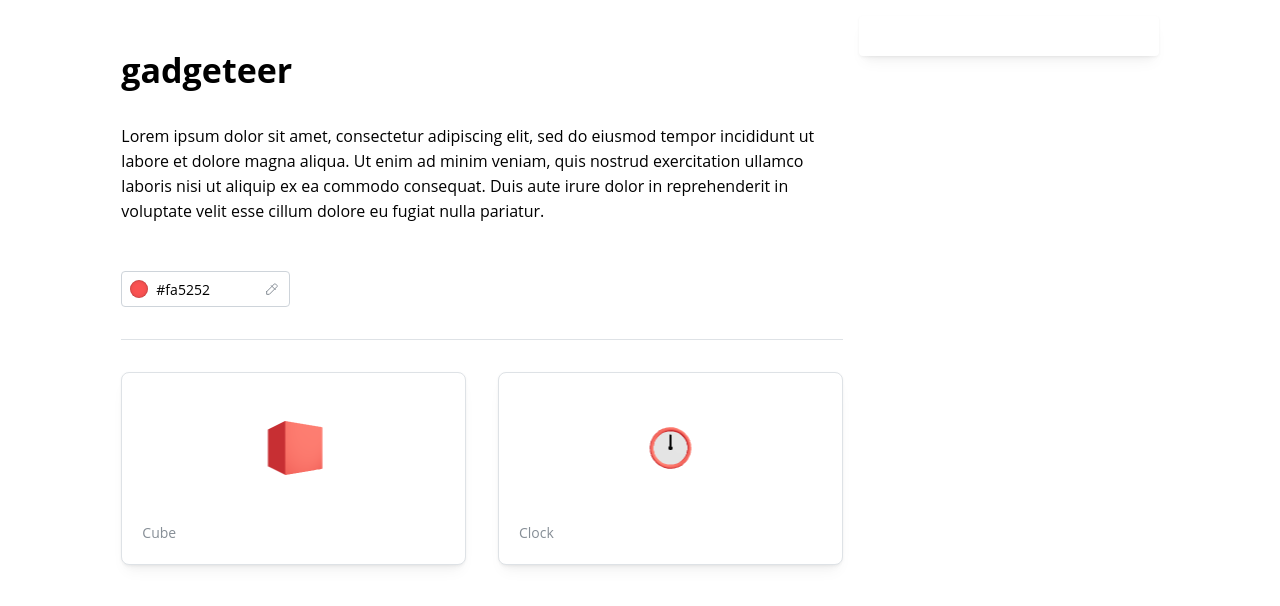
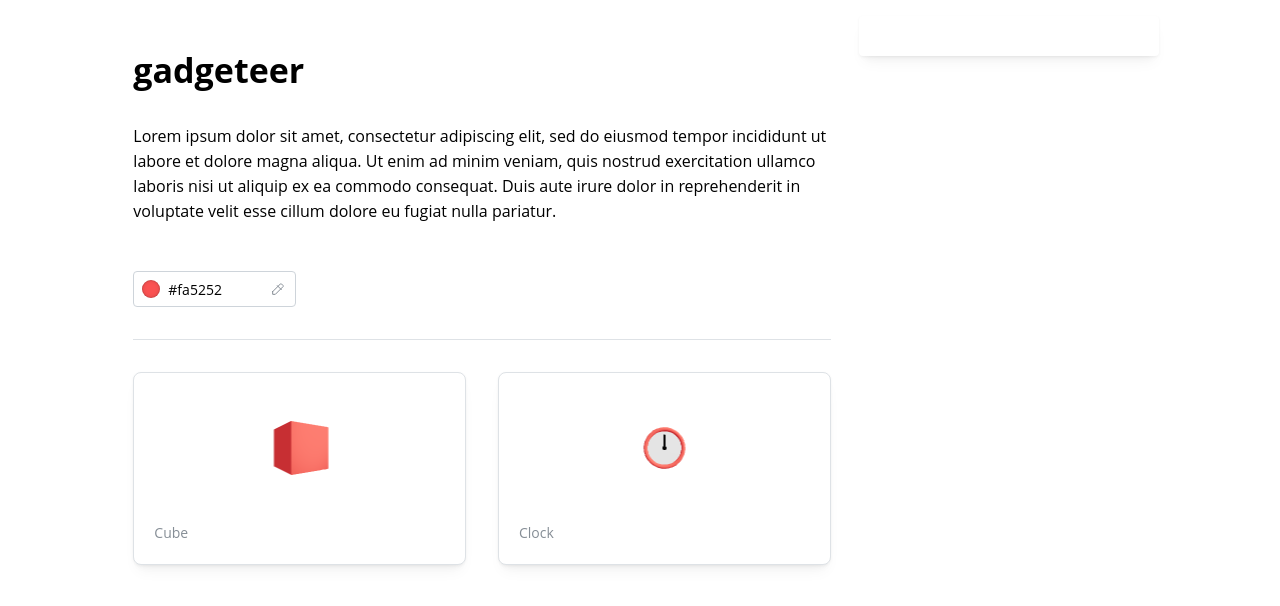
Before and after one commit to janakitti/gadgets, a React (Create React App) app: page / in a window 1280 px wide. Shown: the top 606 px of the page. Built offline with nearby package versions, Linux system fonts and the light colour scheme.

Commit message:
Increase layout padding

```diff
--- a/src/Gallery.tsx
+++ b/src/Gallery.tsx
@@ -36,7 +36,7 @@ function Gallery() {
   return (
     <Grid style={{ height: "100vh" }}>
       <Grid.Col span={1} style={{ height: "100%" }}></Grid.Col>
-      <Grid.Col span={7} style={{ height: "100%" }}>
+      <Grid.Col span={7} px="lg" style={{ height: "100%" }}>
         <Title order={1} my="xl">
           gadgeteer
         </Title>
```
